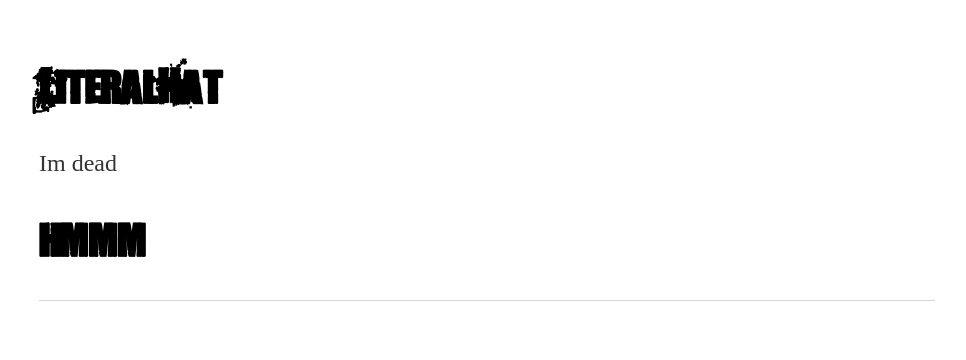
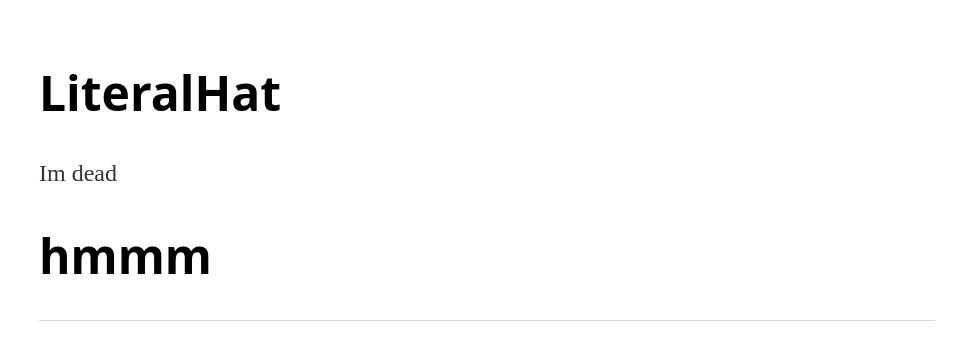
Before and after one commit to LiteralHat/literalhat.github.io, a Jekyll site: the page built from index.html, in a window 1280 px wide. Shown: the top 360 px of the page, without its empty margins (153-1119 px from the left). Built offline with Jekyll 4.4.1, drawn with Linux system fonts in a browser that asks for light colours; Markdown is read by kramdown in place of the engine named in the settings.

Commit message:
Update main.css

```diff
--- a/css/main.css
+++ b/css/main.css
@@ -33,7 +33,7 @@ a:hover {
 
 h1 {
     font-size: 3em;
-    font-family: 'living_hellregular';
+    font-family: 'Open Sans';
 }
 p {
     font-size: 1.5em;
```
